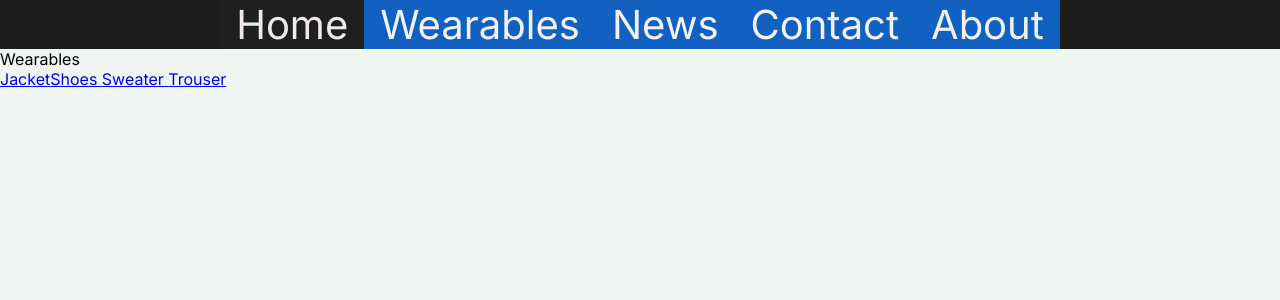
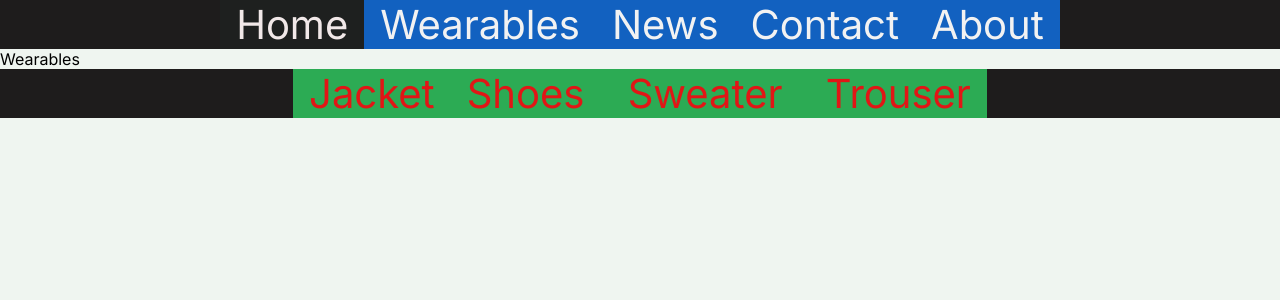
Before and after one commit to Baumi92/next.js-ecommerce-store-pjct-next-3-ecommerce-store-, a Next.js app: page /wearables in a window 1280 px wide. Shown: the top 300 px of the page. Built offline with nearby package versions, Linux system fonts and the light colour scheme.

Commit message:
Add navbar

```diff
--- a/app/layout.js
+++ b/app/layout.js
@@ -17,7 +17,7 @@ export default function RootLayout({ children }) {
           <ul>
             <li>
               <div className={styles.topnav}>
-                <a className={styles.active} href="#home">
+                <a className={styles.active} href="home">
                   Home
                 </a>
                 <a href="wearables">Wearables</a>
--- a/app/wearables/page.js
+++ b/app/wearables/page.js
@@ -1,3 +1,5 @@
+import styles from './page.module.scss';
+
 export default function WearablesPage() {
   return (
     <main>
@@ -5,10 +7,12 @@ export default function WearablesPage() {
       <nav>
         <ul>
           <li>
-            <a href="jacket"> Jacket</a>
-            <a href="shoes">Shoes </a>
-            <a href="sweater">Sweater </a>
-            <a href="trouser">Trouser </a>
+            <div className={styles.topnav}>
+              <a href="jacket"> Jacket</a>
+              <a href="shoes">Shoes </a>
+              <a href="sweater">Sweater </a>
+              <a href="trouser">Trouser </a>
+            </div>
           </li>
         </ul>
       </nav>
--- /dev/null
+++ b/app/wearables/page.module.scss
@@ -0,0 +1,28 @@
+.topnav {
+  text-align: center;
+  background-color: #1e1c1c;
+  overflow: hidden;
+}
+
+/* Style the links inside the navigation bar */
+.topnav a {
+  float: center;
+  color: #e11616;
+  text-align: center;
+  padding: 14px 16px;
+  text-decoration: none;
+  font-size: 40px;
+  background-color: #2cab54;
+}
+
+/* Change the color of links on hover */
+.topnav a:hover {
+  background-color: #ddd;
+  color: black;
+}
+
+/* Add a color to the active/current link */
+.topnav a.active {
+  background-color: #1e201f;
+  color: rgb(241, 232, 232);
+}
```
